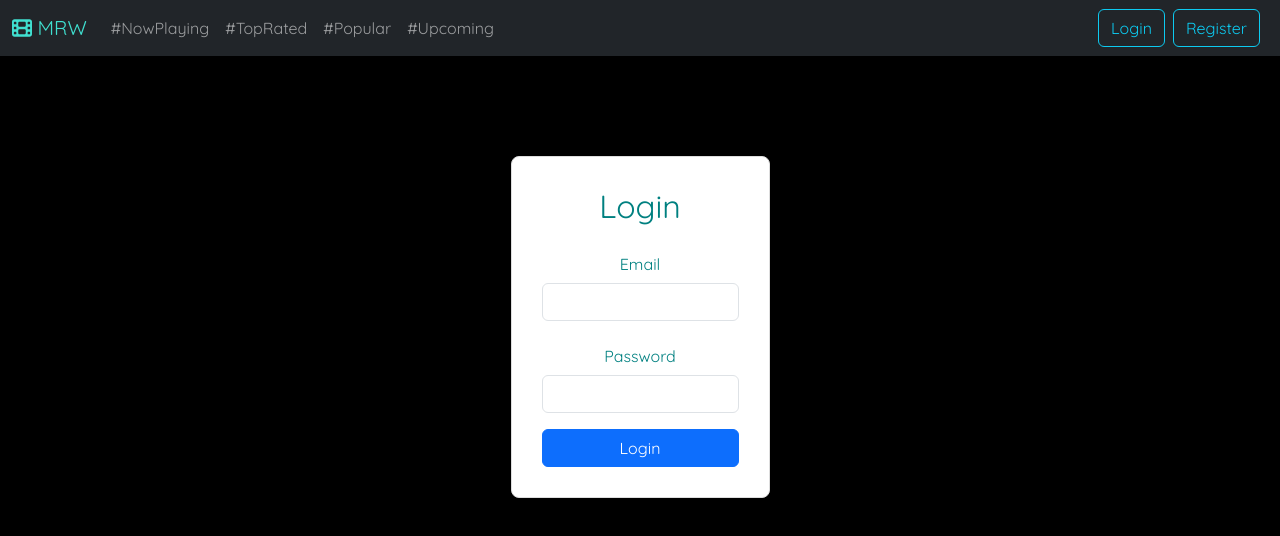
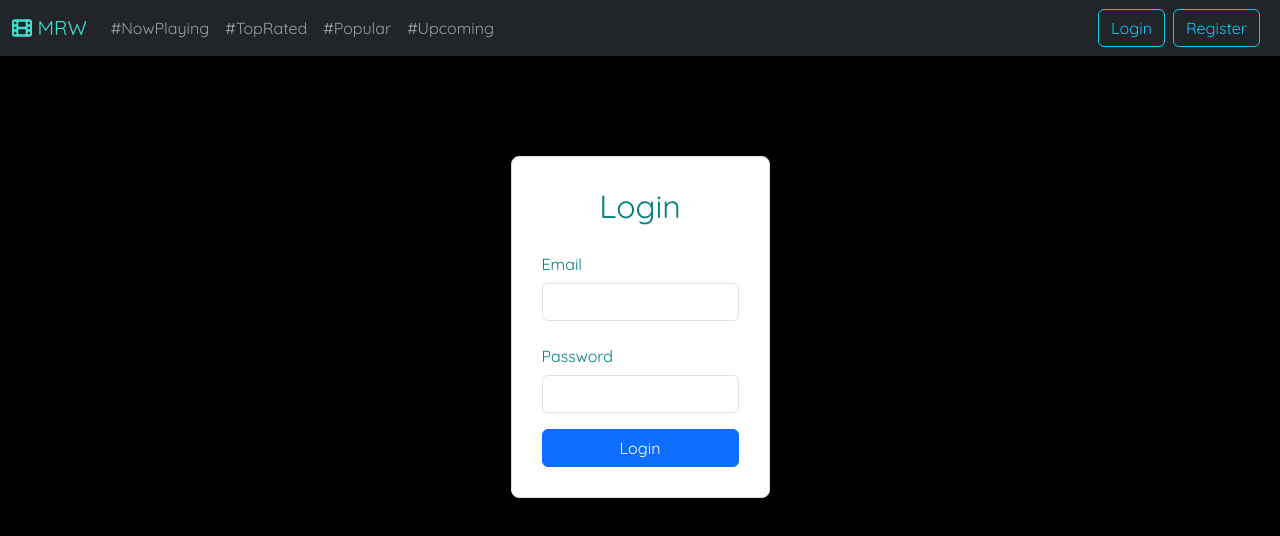
Before and after one commit to gmaroko/mrw-client, a React (Vite) app: page /login in a window 1280 px wide. Shown: the top 536 px of the page. Built offline with nearby package versions, Linux system fonts and the light colour scheme; no server answers.

Commit message:
update style to apply to login only

```diff
--- a/src/components/login/Login.css
+++ b/src/components/login/Login.css
@@ -22,7 +22,7 @@
     width: 100%;
 }
 
-div {
-    text-align: center;
+div#login {
+    /*text-align: center;*/
     color: teal;
 }
--- a/src/components/login/Login.jsx
+++ b/src/components/login/Login.jsx
@@ -50,7 +50,7 @@ const Login = () => {
     };
 
     return (
-        <div className="login-container">
+        <div className="login-container" id="login">
             <h2>Login</h2>
             <Form onSubmit={handleSubmit}>
                 {error && <Alert variant="danger">{error}</Alert>}
```
